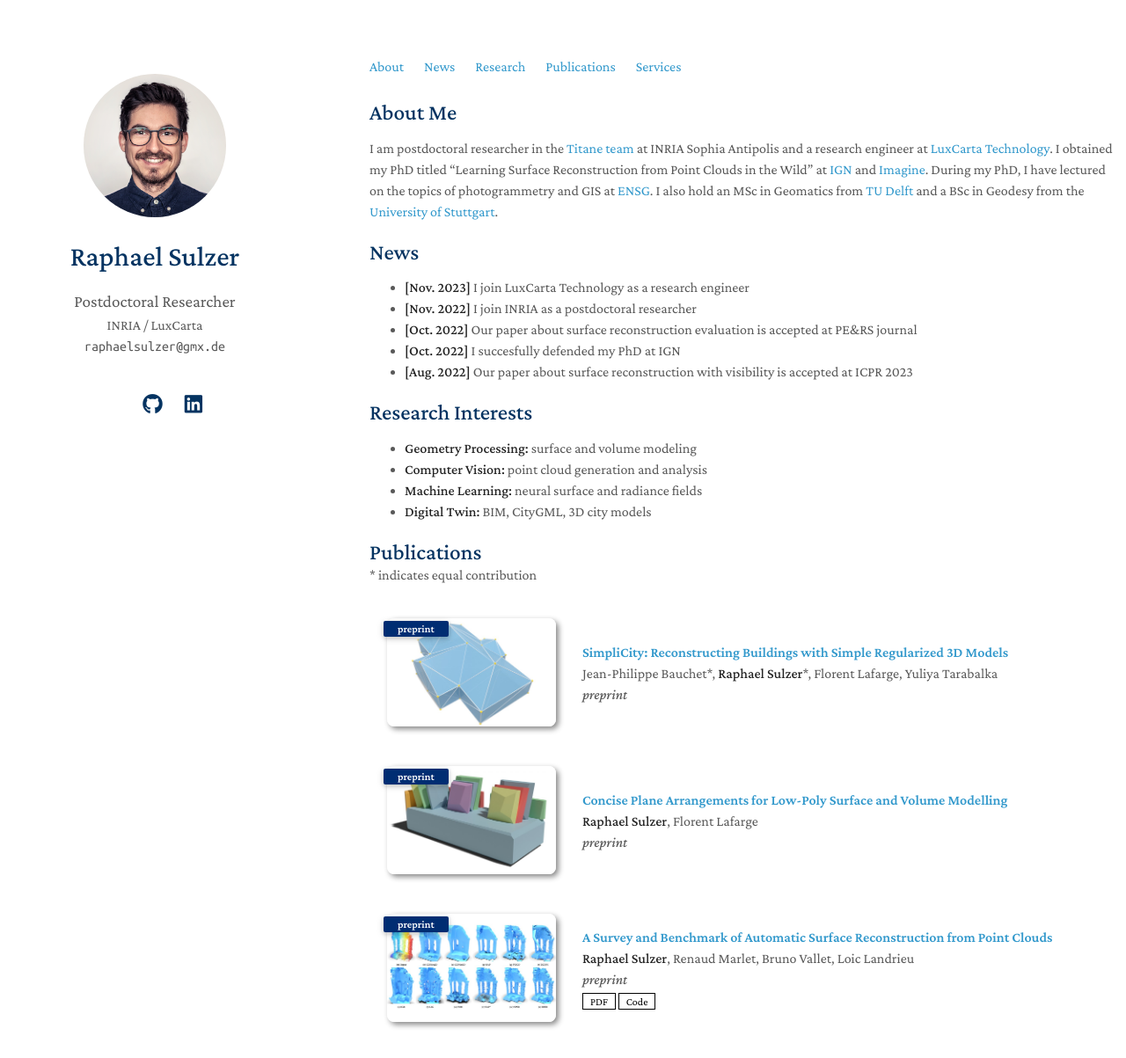
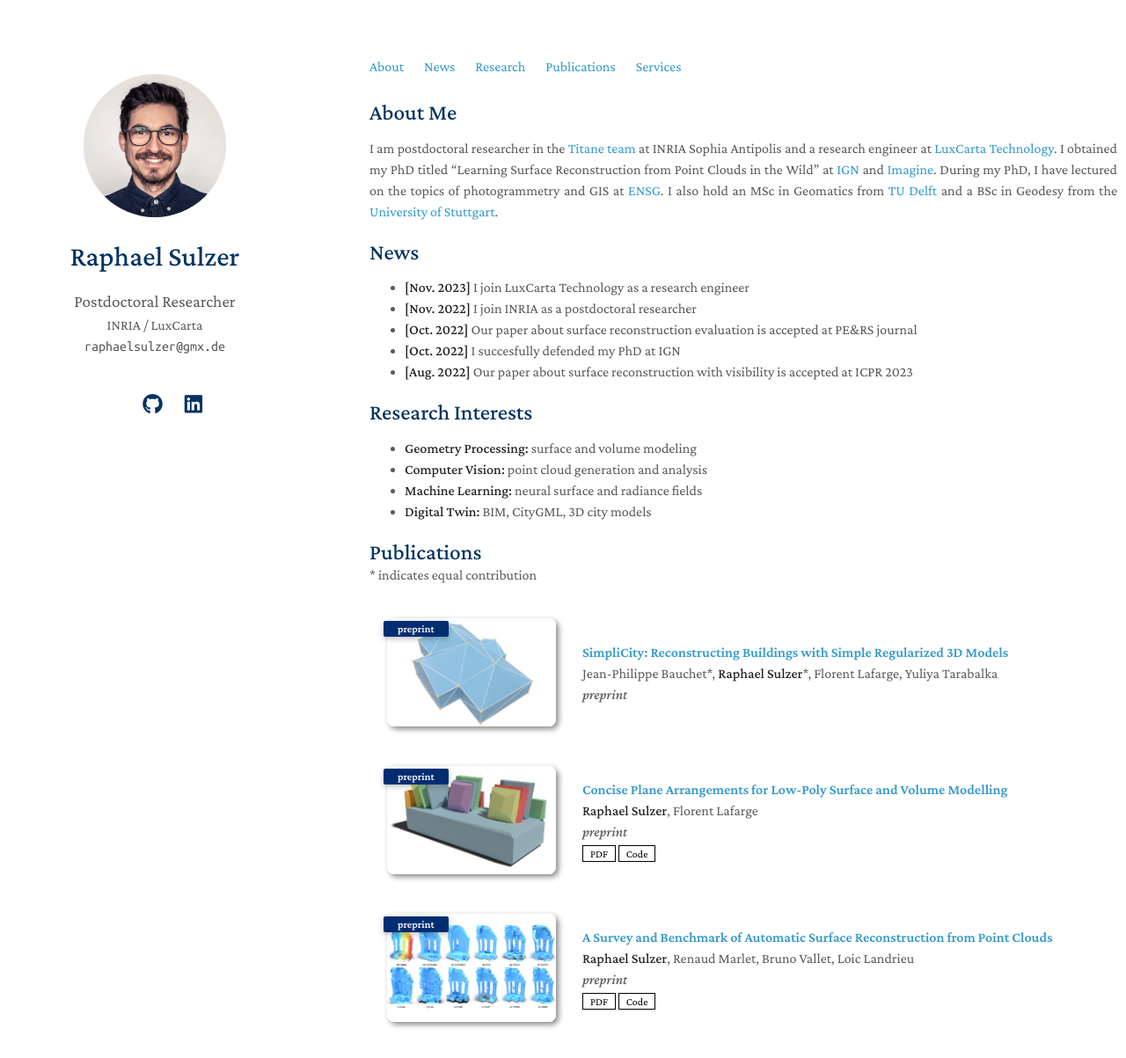
Before and after one commit to raphaelsulzer/raphaelsulzer.github.io, a Jekyll site: the page built from index.md, in a window 1280 px wide and 1400 px high, cut to the strip 0-1203 px from the top of the window. Shown: the whole strip at 88% size. Built offline with Jekyll 4.4.1, drawn with Linux system fonts in a browser that asks for light colours; nearby versions of some CDN libraries; a style sheet for code colours, icons or effects is not loaded; our own code applies the rules of GitHub Pages for plain Markdown files.

Commit message:
added pdf and code for compod

```diff
--- a/_data/publications.yml
+++ b/_data/publications.yml
@@ -11,6 +11,8 @@ main:
     conference_short: preprint
     conference: preprint
     image: ./assets/img/publications/clipped/compod.jpg
+    pdf: https://arxiv.org/pdf/2301.13656.pdf
+    code: https://github.com/raphaelsulzer/compod
 
   - title: "A Survey and Benchmark of Automatic Surface Reconstruction from Point Clouds"
     authors: <strong>Raphael Sulzer</strong>, Renaud Marlet, Bruno Vallet, Loic Landrieu
--- a/_sass/minimal-light.scss
+++ b/_sass/minimal-light.scss
@@ -273,6 +273,10 @@ h1, h2, h3 {
 a {
   color:#39c;
   text-decoration:none;
+}
+
+p {
+  text-align: justify;
 }
 
 a:hover {
```
Also changed, not shown: 2 other files.
